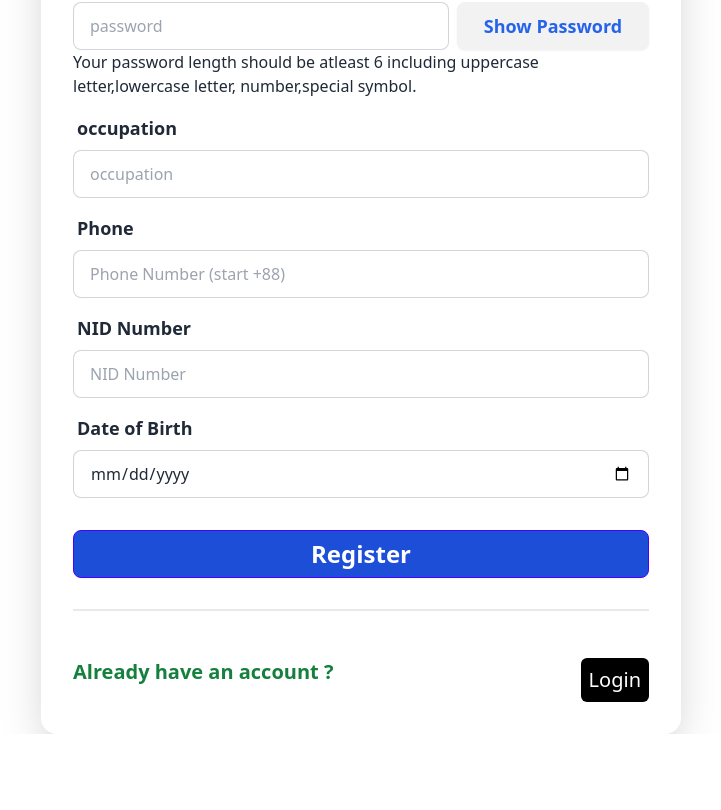
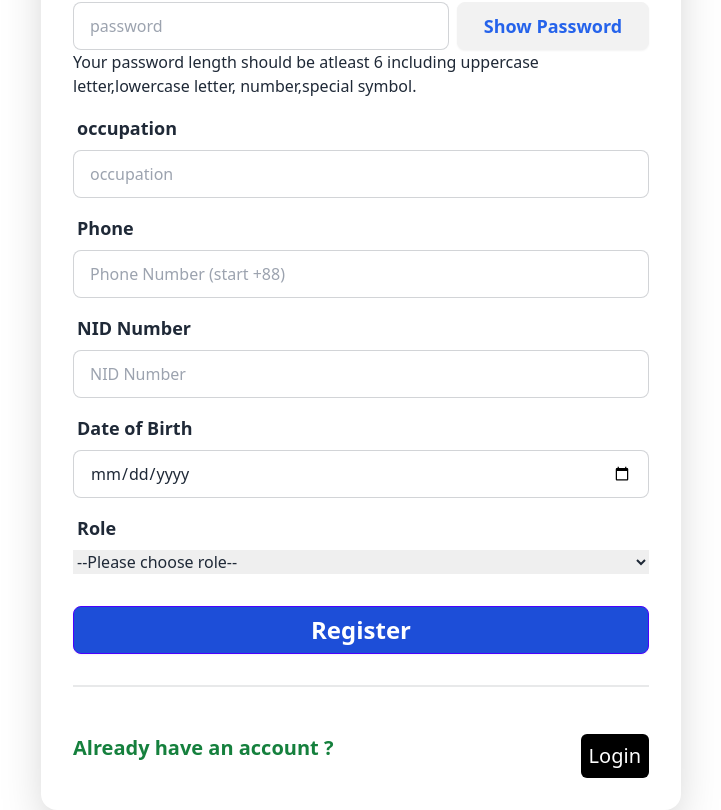
Before and after one commit to sahin-dev/public-transport-system-client, a React (Vite) app: page /register in a window 1280 px wide. Shown: the part 530-1340 px from the top of the page, without its empty margins (279-1000 px from the left). Before the commit the page ends 1264 px from the top, so only its background shows below. Built offline with nearby package versions, Linux system fonts and the light colour scheme.

Commit message:
Add role field to registration form

```diff
--- a/src/Authentication/Registartion.jsx
+++ b/src/Authentication/Registartion.jsx
@@ -13,7 +13,7 @@ import PublicApi from '../Hooks/PublicApi';
 const Registration = () => {
     const [showPassword, setShowpassword] = useState(false)
     const [error, setError] = useState(false)
-    const public_url= PublicApi()
+    const public_url = PublicApi()
 
 
     const formik = useFormik({
@@ -25,6 +25,7 @@ const Registration = () => {
             phonenumber: "",
             dob: "",
             nid: "",
+            role: ""
 
 
         },
@@ -52,6 +53,9 @@ const Registration = () => {
             if (!values.nid) {
                 errors.nid = 'Required NID number';
             }
+            if(!values.role){
+                errors.role = "Role is required";
+            }
             if (!values.password) {
                 errors.password = 'Required';
             } else if (
@@ -67,7 +71,7 @@ const Registration = () => {
 
         onSubmit: values => {
             console.log(values);
-            const userData = { name: values.name, email: values.email, password: values.password, nid: values.nid, dob: values.dob }
+            const userData = { name: values.name, email: values.email,phone:values.phonenumber,occupation:values.occupation, password: values.password, nid: values.nid, dob: values.dob,role:values.role }
             public_url.post("/api/users", userData)
                 .then(response => {
                     // Handle successful registration response
@@ -160,6 +164,20 @@ const Registration = () => {
                                     value={formik.values.dob} className="input input-bordered" required />
                                 {formik.touched.dob && formik.errors.dob && <p className='text-red-500'>{formik.errors.dob}</p>}
                             </div>
+                            <div className="form-control">
+                                <label className="label">
+                                    <span className="label-text text-lg font-bold">Role</span>
+                                </label>
+                                <select name="role" id="role" onChange={formik.handleChange}>
+                                    <option value="">--Please choose role--</option>
+                                    <option value="passenger">Passenger</option>
+                                    <option value="owner">Owner</option>
+                                    <option value="driver">Driver</option>
+                                    <option value="supervisor">Supervisor</option>
+
+                                </select>
+                                {formik.touched.role && formik.errors.role && <p className='text-red-500'>{formik.errors.role}</p>}
+                            </div>
                             <div className="form-control mt-6">
                                 <button type='submit' className="btn bg-blue-700 text-2xl font-semibold text-white hover:bg-blue-800 btn-primary">Register</button>
                             </div>
--- a/src/Authentication/SignIn.jsx
+++ b/src/Authentication/SignIn.jsx
@@ -44,15 +44,14 @@ const SignIn = () => {
         onSubmit: values => {
             setError("")
             const data = { email: values.email, password: values.password }
-            console.log(data);
 
             public_url.post("api/users/login", data)
                 .then(response => {
-                    // Handle successful registration response
+                    // Handle successful login response
                     console.log(response.data);
                 })
                 .catch(error => {
-                    // Handle registration error
+                    // Handle login error
                     console.error('Registration failed:', error);
                 });
 
```
Also changed, not shown: App.jsx (deleted, +0 -15 lines), main.jsx (deleted, +0 -15 lines), 1 other file (tests, documents, lock files or other folders).
